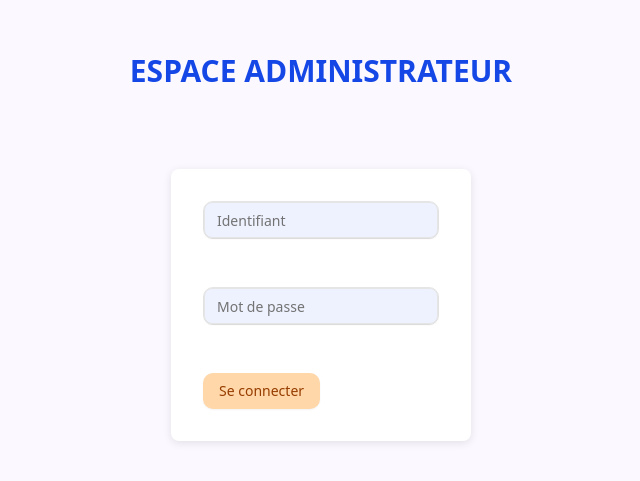
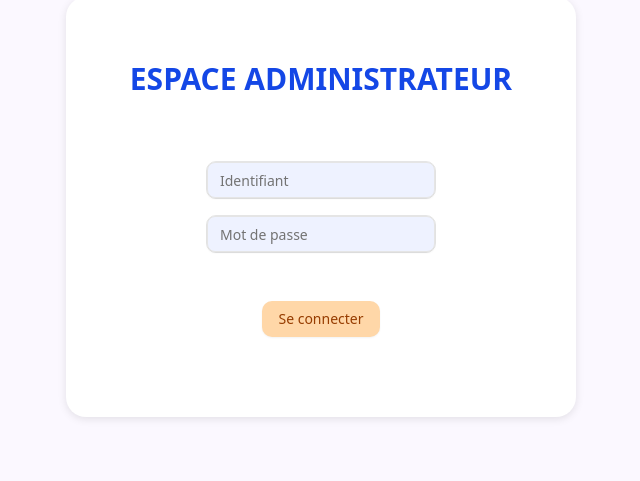
Before and after one commit to Noemie-Gyc/skolinvest, a Next.js app in the folder FRONT/my_front_app/: page /admin-login in a window 1280 px wide. Shown: the part 153-634 px from the top of the page, without its empty margins (319-959 px from the left). Built offline with nearby package versions, Linux system fonts and the light colour scheme.

Commit message:
transfer login form to component

```diff
--- a/FRONT/my_front_app/src/app/admin-login/page.tsx
+++ b/FRONT/my_front_app/src/app/admin-login/page.tsx
@@ -2,8 +2,7 @@
 
 import { useState } from "react";
 import { useRouter } from "next/navigation";
-import { LoginInput } from "@/components/loginInput";
-import { ConnexionButton } from "@/components/connexionButton"
+import { AdminLoginForm } from "@/components/adminLoginForm";
 
 export default function LoginPage() {
 
@@ -32,12 +31,12 @@ export default function LoginPage() {
       if (res.ok) {
         localStorage.setItem("access", data.access);
         localStorage.setItem("refresh", data.refresh);
-        router.push("dashboard");
+        router.push("admin/modules");
         alert("Connexion réussie !");
-        // Redirection si nécessaire
+        // Redirects to the main view of admin panel
       } else {
         if (data.detail) {
-          setErrorMsg(data.detail); // Par exemple : "No active account found"
+          setErrorMsg(data.detail);
         } else {
           setErrorMsg("Identifiants invalides ou non autorisé.");
         }
@@ -56,44 +55,19 @@ export default function LoginPage() {
         flexDirection: 'column',
         alignItems: 'center',
         justifyContent: 'center',
-        height: '100vh',
-        gap: '5rem',
+        height: '90vh',
       }}>
-      <h1 className="text-3xl font-bold text-blue-700 text-center">ESPACE ADMINISTRATEUR</h1>
 
-      <form onSubmit={handleLogin}  style={{
-          display: 'flex',
-          flexDirection: 'column',
-          gap: '1rem',
-          background: 'white',
-          padding: '2rem',
-          borderRadius: '8px',
-          boxShadow: '0 2px 8px rgba(0, 0, 0, 0.1)',
-          minWidth: '300px',
-        }}>
-        <div>
-        <LoginInput
-          placeholder="Identifiant"
-          value={username}
-          onChange={(e) => setUsername(e.target.value)}
-          required
-        /><br /><br />
-
-        <LoginInput
-          type="password"
-          placeholder="Mot de passe"
-          onChange={(e) => setPassword(e.target.value)}
-          value={password}
-          required
-        /><br /><br />
-
-        <ConnexionButton type="submit" disabled={loading}>
-          {loading ? "Connexion..." : "Se connecter"}
-        </ConnexionButton>
-
-        </div>
-      </form>
-      {errorMsg && <p style={{ color: "red" }}>{errorMsg}</p>}
+      <AdminLoginForm
+        title="ESPACE ADMINISTRATEUR"
+        username={username}
+        password={password}
+        loading={loading}
+        errorMsg={errorMsg}
+        onUsernameChange={(e) => setUsername(e.target.value)}
+        onPasswordChange={(e) => setPassword(e.target.value)}
+        onSubmit={handleLogin}
+      />
     </div>
   );
 }
--- /dev/null
+++ b/FRONT/my_front_app/src/components/adminLoginForm.tsx
@@ -0,0 +1,69 @@
+import { LoginInput } from "@/components/loginInput";
+import { ConnexionButton } from "@/components/connexionButton";
+
+type AdminLoginFormProps = {
+  title: string;
+  username: string;
+  password: string;
+  loading?: boolean;
+  errorMsg?: string;
+  onUsernameChange: (e: React.ChangeEvent<HTMLInputElement>) => void;
+  onPasswordChange: (e: React.ChangeEvent<HTMLInputElement>) => void;
+  onSubmit: (e: React.FormEvent<HTMLFormElement>) => void;
+};
+
+export function AdminLoginForm({
+  title,
+  username,
+  password,
+  loading = false,
+  errorMsg,
+  onUsernameChange,
+  onPasswordChange,
+  onSubmit,
+}: AdminLoginFormProps) {
+  return (
+    <form
+      onSubmit={onSubmit}
+      style={{
+        display: "flex",
+        flexDirection: "column",
+        gap: "1rem",
+        background: "white",
+        padding: "4rem",
+        borderRadius: "20px",
+        boxShadow: "0 2px 8px rgba(0, 0, 0, 0.1)",
+        minWidth: "300px",
+        alignItems: "center",
+      }}
+    >
+      <h1
+        className="text-3xl font-bold text-blue-700 text-center"
+        style={{ marginBottom: "3rem" }}
+      >
+        {title}
+      </h1>
+      <LoginInput
+        placeholder="Identifiant"
+        value={username}
+        onChange={onUsernameChange}
+        required
+      />
+      <LoginInput
+        type="password"
+        placeholder="Mot de passe"
+        value={password}
+        onChange={onPasswordChange}
+        required
+      />
+      <ConnexionButton
+        type="submit"
+        disabled={loading}
+        style={{ marginBottom: "1rem", marginTop: "2rem" }}
+      >
+        {loading ? "Connexion..." : "Se connecter"}
+      </ConnexionButton>
+      {errorMsg && <p style={{ color: "red" }}>{errorMsg}</p>}
+    </form>
+  );
+}
```
Also changed, not shown: FRONT/my_front_app/src/app/contact/page.tsx (renamed from FRONT/my_front_app/src/app/contact/contact.tsx).
